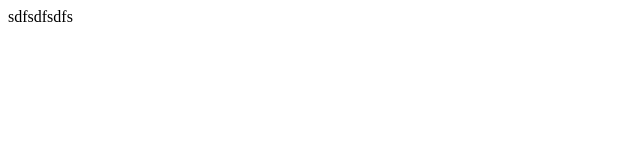
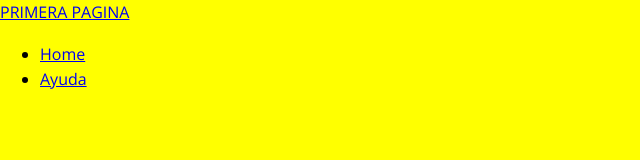
Before and after one commit to Javier13g/Web, a plain HTML site: page Agenda/index.html in a window 1280 px wide. Shown: the whole page, without its empty margins (0-640 px from the left). Drawn offline with nearby package versions, Linux system fonts and the light colour scheme.

Commit message:
Update index.html

```diff
--- a/Agenda/index.html
+++ b/Agenda/index.html
@@ -1 +1,24 @@
-sdfsdfsdfs
+<!DOCTYPE html>
+<html lang="en">
+<head>
+    <meta charset="UTF-8">
+    <meta name="viewport" content="width=device-width, initial-scale=1.0">
+    <title>Document</title>
+    <link rel="stylesheet" href="css/index.css"/>
+    <script src="Js/index.js"></script>
+</head>
+<body>
+    <header class="header">
+		<div class="container logo-nav-container">
+			<a href="home.html" class="logo">PRIMERA PAGINA</a>
+			<nav class="navigation">
+				<ul>
+					<li><a href="#">Home</a></li>
+				    <li><a href="ayuda.html">Ayuda</a></li>
+				</ul>
+
+			</nav>
+		</div>
+	</header>
+</body>
+</html>
```
